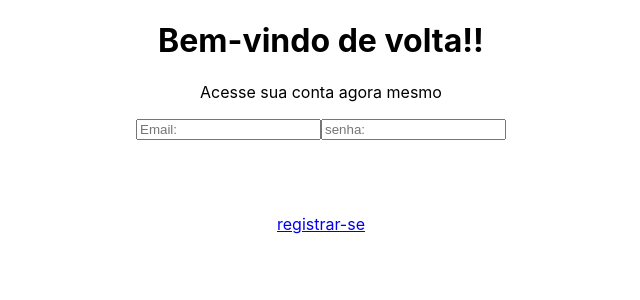
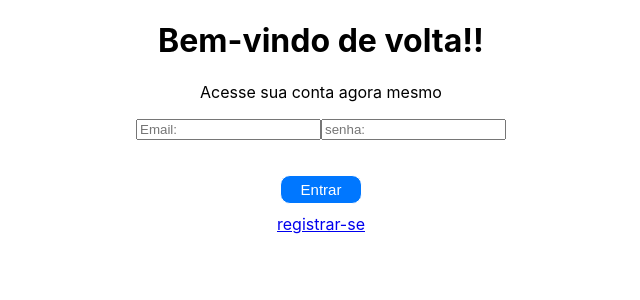
Before and after one commit to unamednada/agenda-mobile, a React (Create React App) app: page / in a window 1280 px wide. Shown: the top 300 px of the page, without its empty margins (319-959 px from the left). Built offline with nearby package versions, Linux system fonts and the light colour scheme.

Commit message:
add style ok

```diff
--- a/src/components/Button/Button.css
+++ b/src/components/Button/Button.css
@@ -4,7 +4,7 @@ button {
   padding: 5px 20px;
   margin-top: 35px;
   margin-bottom: 10px;
-  background: transparent;
+  background: rgb(0, 119, 255);
   font-size: 15px;
   border: 1px solid white;
   border-radius: 10px;
```
